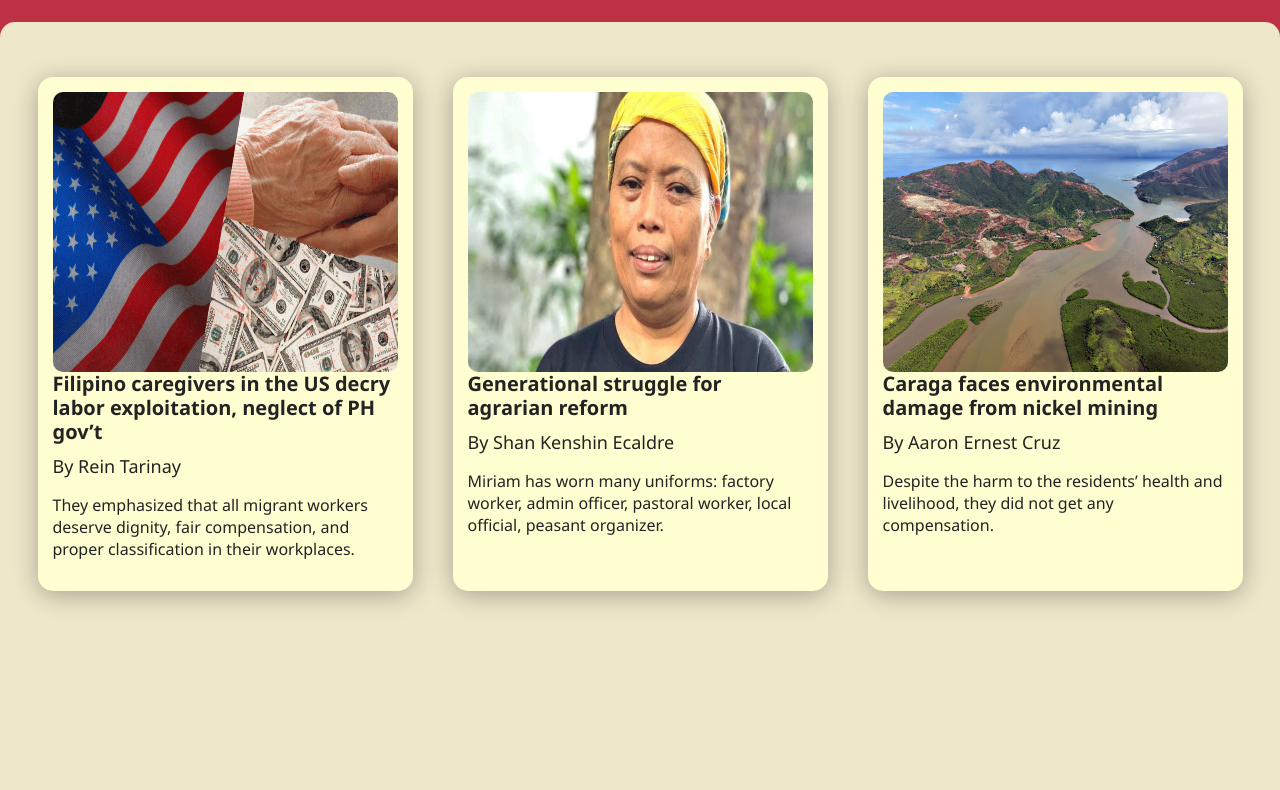
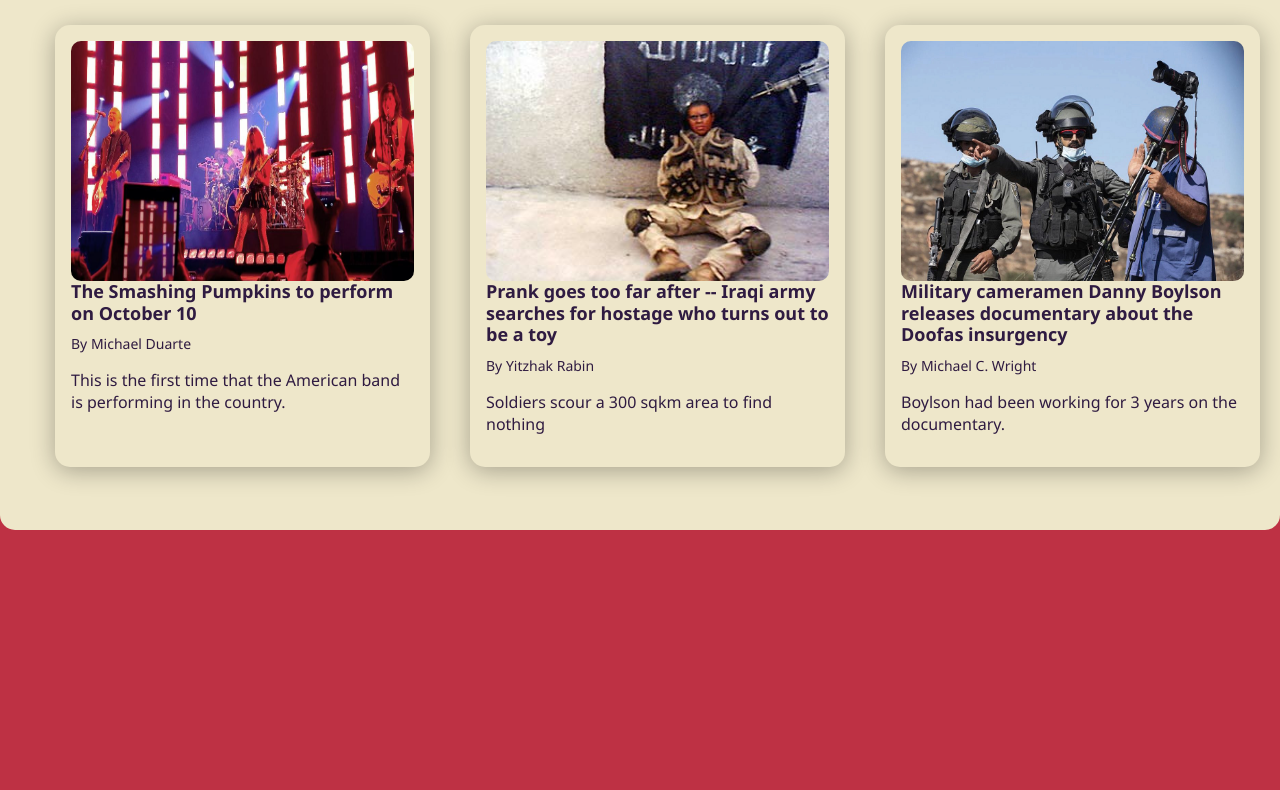
Before and after one commit to DistressedAnalytics/newspage-2-, a plain HTML site: page entertainment.html in a window 1280 px wide. Shown: the part 261-1051 px from the top of the page. After the commit the page ends 800 px from the top, so only its background shows below. Drawn offline with Linux system fonts and the light colour scheme.

Commit message:
Add files via upload

```diff
--- a/entertainment.html
+++ b/entertainment.html
@@ -1,78 +1,123 @@
  <!DOCTYPE html>
 <html>
 <head>
-  <meta charset="UTF-8">
-  <meta name="viewport" content="width=device-width, initial-scale=1.0">
     <title>Entertainment</title>
-  <link rel="stylesheet" href="hinterlaanden.css">
+      <link rel="stylesheet" type="text/css" href="hinterlaanden.css">
 </head>
 <body>
+    <style>
+      body{
+      background-color:#BE3144;
+		  margin: 0;
+		  padding: 0;
+
+      #newssection{
+      display: flex;
+      justify-content: center;
+      transition: transform 0.3s ease, box-shadow 0.3s ease;
+      cursor: pointer;
+      gap: 40px;
+      margin-top: 40px;
+      margin-bottom: 90px;
+      }
+
+      .newsarticle{
+      background-color: #EEE7CA;
+      opacity: 1;
+      border: 1px solid transparent;
+      border-radius: 15px;
+      width: 40%;
+      box-shadow: 0 4px 25px rgba(0, 0, 0, 0.3);
+      font-family:'Segoe UI', Tahoma, Geneva, Verdana, sans-serif;
+      color: #2F1B41;
+      padding: px;
+      }
+
+      .newsarticle h1{
+        font-size: 18px;
+      }
+
+      .newsarticle h2{
+        font-size: 14px;
+      }
+
+      .newsarticle a{
+        text-decoration: none;
+        color: inherit;
+      }
+
+      .newsarticle img{
+      border-radius:10px;
+			width: 100%;
+			height: 240px;
+			display:block;
+      }
+
+      .row{
+      margin-left: 10px;
+      padding: 40px 20px;
+	  margin-left: 0px;
+	  padding:0;
+	  margin-right:5px;
+	  margin-left:0px;
+      }
+
+      .frontpage{
+      width: 1350px;
+      height: 560px;
+      }
+
+    </style>
 
     <div class="topbar">
-    <div class="logo">
-      <a href="index.html"><img src="image.png"></a>
-    </div>
+      <div class="logo"><a href="index.html"><img src="image.png"></a></div>
         <a href="index.html" class="publication"><b>THE STEAMBIRD</b></a>
           <div class="top-right">
-      <a href="#" class="search-icon"><img src="Search-Button-White-PNG.png"></a>
+            <a href="#" class="search-icon">
+                <img src="Search-Button-White-PNG.png">
+            </a>
           </div>
   </div>
-
       <div class="category-menu">
          <a href="NewsSection.html"><b>NEWS</b></a>
-    <a href="Entertainment.html"><b>ENTERTAINMENT</b></a>
+        <a href="entertainment.html"><b>ENTERTAINMENT</b></a>
         <a href="SportSection.html"><b>SPORTS</b></a>
-    <a href="#"><b>OPINION</b></a>
-    <a href="#"><b>CARTOONS</b></a>
-    <a href="#"><b>FASHION</b></a>
+        <a href="opinion.html"><b>OPINION</b></a>
+        <a href="cartoon.html"><b>CARTOONS</b></a>
+        <a href="FashionSection.html"><b>FASHION</b></a>
       </div>
 
-<h1 class="page-news" style="color:#FFFED1;">ENTERTAINMENT</h1>
+      <br><br><br>
 
       <div class="containerfrontpage">
         <div class="frontpage">
 
-      <div class="newssection">
+          <div class="row">
+              <a href="DodgersChampion.html">
+              <div id="newssection">
                 <div class="newsarticle">
-          <a href="FilipinoCaregivers.html">
-            <img src="Thumbnail--840x473.png">
-            <h1>Filipino caregivers in the US decry labor exploitation, neglect of PH gov’t</h1>
-            <h2>By Rein Tarinay</h2>
-            <p>They emphasized that all migrant workers deserve dignity, fair compensation, and proper classification in their workplaces.</p>
-          </a>
+                  <img src="teapacks_eurovision_2007.png">
+                  <h1>The Smashing Pumpkins to perform on October 10</h1>
+                  <h2>By Michael Duarte</h2>
+                    <p style="font-weight: normal;">This is the first time that the American band is performing in the country.</p></a>
+                </div>
+                <div class="newsarticle">
+                  <img src="727569_20050202085513.jpg">
+                  <h1>Prank goes too far after -- Iraqi army searches for hostage who turns out to be a toy</h1>
+                  <h2>By Yitzhak Rabin</h2>
+                    <p style="font-weight: normal;">Soldiers scour a 300 sqkm area to find nothing</p></a>
+                </div>
+                <div class="newsarticle">
+                  <img src="MG_2598-1000x668.jpg">
+                  <h1>Military cameramen Danny Boylson releases documentary about the Doofas insurgency</h1>
+                  <h2>By Michael C. Wright</h2>
+                    <p style="font-weight: normal;">Boylson had been working for 3 years on the documentary.</p></a>
+                </div>
             </div>
 
-        <div class="newsarticle">
-          <a href="GenerationalStruggle.html">
-            <img src="Bulatlat-Thumbnail.jpg">
-            <h1>Generational struggle for agrarian reform</h1>
-            <h2>By Shan Kenshin Ecaldre</h2>
-            <p>Miriam has worn many uniforms: factory worker, admin officer, pastoral worker, local official, peasant organizer.</p>
-          </a>
-        </div>
-
-        <div class="newsarticle">
-          <a href="CaragaNickelMining.html">
-            <img src="pic-2.jpg">
-            <h1>Caraga faces environmental damage from nickel mining</h1>
-            <h2>By Aaron Ernest Cruz</h2>
-            <p>Despite the harm to the residents’ health and livelihood, they did not get any compensation.</p>
-          </a>
-        </div>
-      </div>
 
         </div>
       </div>
 
-<div class="footer">
-  <div class="footer-left">
-    <p>E-mail us at: thesteambird@steambirdmedia.com</p>
-  </div>
-  <div class="footer-center">
-    <p>©2019 The Steambird Media LLC. All rights reserved.</p>
-  </div>
-</div>
-
-
 </body>
 </html>
```
Lines whose indentation alone changed are shown as unchanged.
